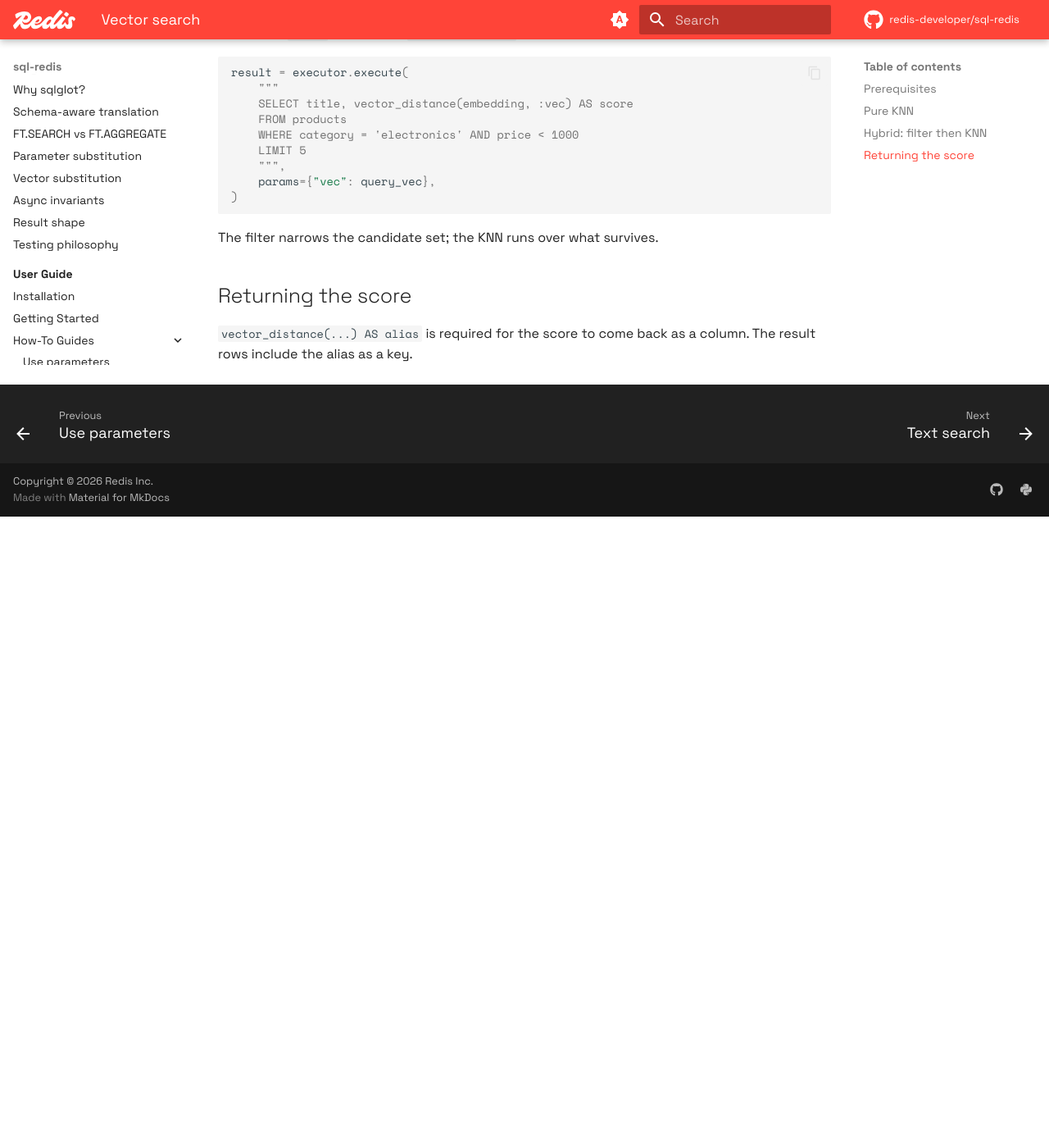
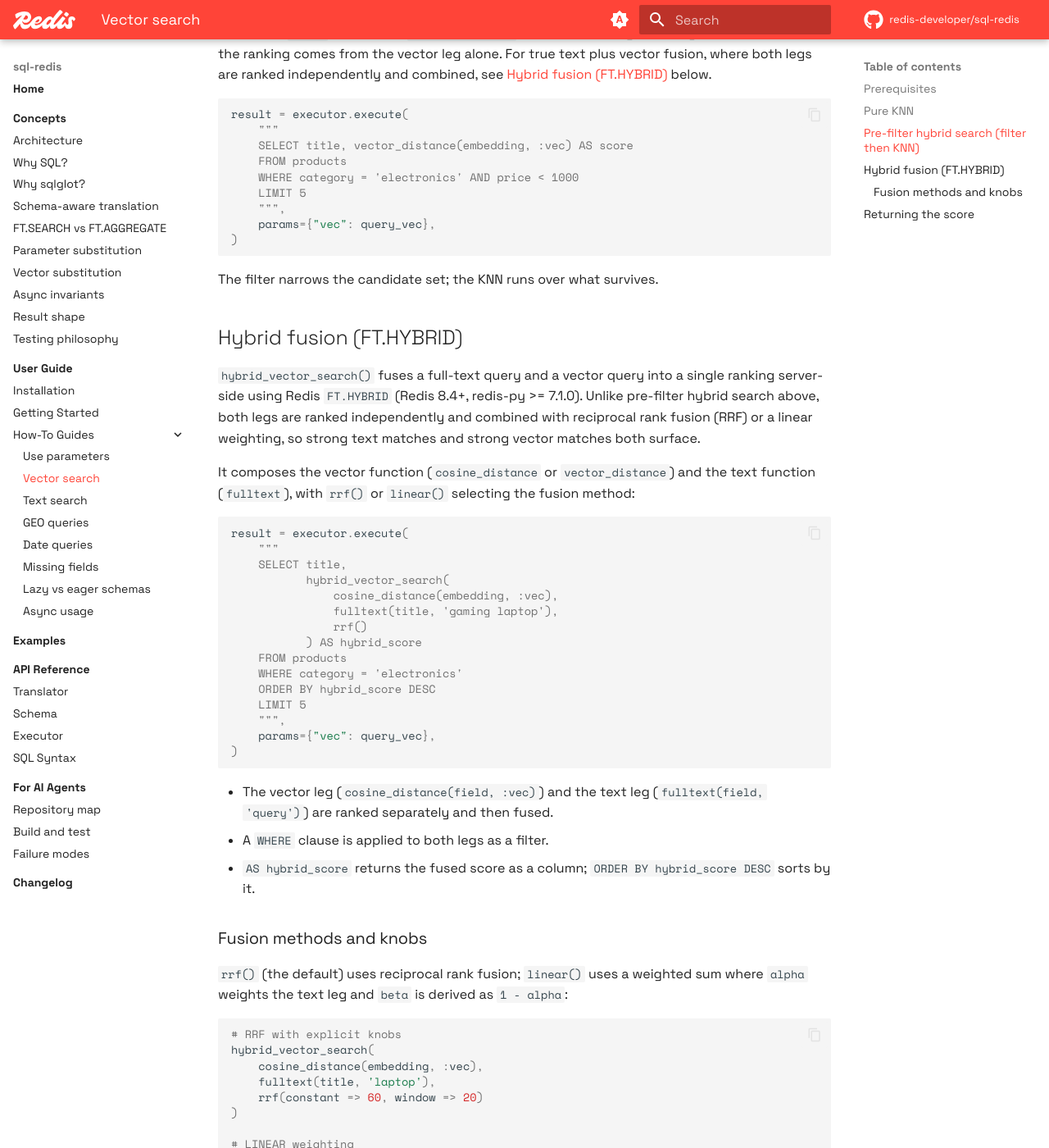
Before and after one commit to redis-developer/sql-redis, an MkDocs documentation site: the page built from docs/user_guide/how_to_guides/vector-search.md, in a window 1280 px wide and 1400 px high, scrolled down 967 px. Shown: the whole window at 82% size. Built offline with MkDocs 1.6.1 and Material for MkDocs 9.7.7, drawn with Linux system fonts in a browser that asks for light colours; comment, search, counter and statistics services are not loaded; before the commit the page ends 1597 px from its top, so only the background shows below that; some of the changed text lies outside the part shown.

Commit message:
docs: add Hybrid fusion (FT.HYBRID) section to the vector search guide
Document hybrid_vector_search() in the vector-search how-to (RRF and LINEAR
fusion, knobs, and vector-leg tuning), and relabel the existing filter-then-KNN
section as "pre-filter hybrid search" to distinguish it from true fusion. Update
the README capability list to list both.

Jira: RAAE-1322

````diff
--- a/docs/user_guide/how_to_guides/vector-search.md
+++ b/docs/user_guide/how_to_guides/vector-search.md
@@ -33,9 +33,12 @@
 
 `vector_distance(field, :param)` is the function that triggers a KNN search. The `LIMIT` becomes the K value.
 
-## Hybrid: filter then KNN
+## Pre-filter hybrid search (filter then KNN)
 
-Combine a `WHERE` clause with `vector_distance`:
+Combine a `WHERE` clause with `vector_distance`. Here text and tags act only as a
+hard filter and the ranking comes from the vector leg alone. For true text plus
+vector fusion, where both legs are ranked independently and combined, see
+[Hybrid fusion (FT.HYBRID)](#hybrid-fusion-fthybrid) below.
 
 ```python
 result = executor.execute(
@@ -51,6 +54,82 @@
 
 The filter narrows the candidate set; the KNN runs over what survives.
 
+## Hybrid fusion (FT.HYBRID)
+
+`hybrid_vector_search()` fuses a full-text query and a vector query into a single
+ranking server-side using Redis `FT.HYBRID` (Redis 8.4+, redis-py >= 7.1.0). Unlike
+pre-filter hybrid search above, both legs are ranked independently and combined with
+reciprocal rank fusion (RRF) or a linear weighting, so strong text matches and strong
+vector matches both surface.
+
+It composes the vector function (`cosine_distance` or `vector_distance`) and the text
+function (`fulltext`), with `rrf()` or `linear()` selecting the fusion method:
+
+```python
+result = executor.execute(
+    """
+    SELECT title,
+           hybrid_vector_search(
+               cosine_distance(embedding, :vec),
+               fulltext(title, 'gaming laptop'),
+               rrf()
+           ) AS hybrid_score
+    FROM products
+    WHERE category = 'electronics'
+    ORDER BY hybrid_score DESC
+    LIMIT 5
+    """,
+    params={"vec": query_vec},
+)
+```
+
+- The vector leg (`cosine_distance(field, :vec)`) and the text leg
+  (`fulltext(field, 'query')`) are ranked separately and then fused.
+- A `WHERE` clause is applied to both legs as a filter.
+- `AS hybrid_score` returns the fused score as a column; `ORDER BY hybrid_score DESC`
+  sorts by it.
+
+### Fusion methods and knobs
+
+`rrf()` (the default) uses reciprocal rank fusion; `linear()` uses a weighted sum
+where `alpha` weights the text leg and `beta` is derived as `1 - alpha`:
+
+```python
+# RRF with explicit knobs
+hybrid_vector_search(
+    cosine_distance(embedding, :vec),
+    fulltext(title, 'laptop'),
+    rrf(constant => 60, window => 20)
+)
+
+# LINEAR weighting
+hybrid_vector_search(
+    cosine_distance(embedding, :vec),
+    fulltext(title, 'laptop'),
+    linear(alpha => 0.3)
+)
+```
+
+A custom text scorer can be set on the text leg
+(`fulltext(title, 'laptop', scorer => 'BM25STD')`). Vector-leg tuning rides on the
+`vector_distance` / `vector_range` forms rather than `cosine_distance`:
+
+```python
+# KNN exploration factor
+hybrid_vector_search(
+    vector_distance(embedding, :vec, ef_runtime => 20),
+    fulltext(title, 'laptop'),
+    rrf()
+)
+
+# Vector range instead of KNN
+hybrid_vector_search(
+    vector_range(embedding, :vec, radius => 0.2),
+    fulltext(title, 'laptop'),
+    rrf()
+)
+```
+
 ## Returning the score
 
 `vector_distance(...) AS alias` is required for the score to come back as a column. The result rows include the alias as a key.
````
Also changed, not shown: README.md (+2 -1 lines).
